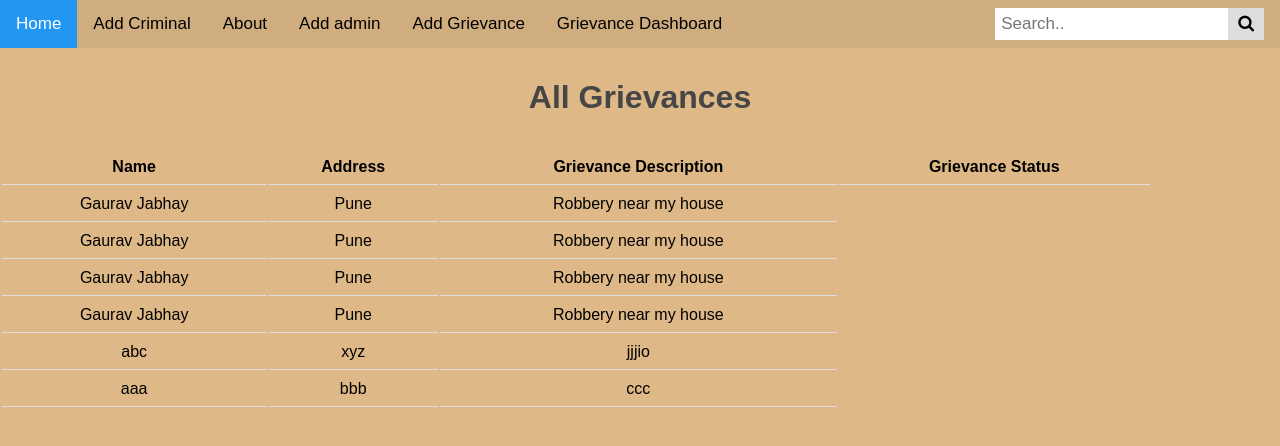
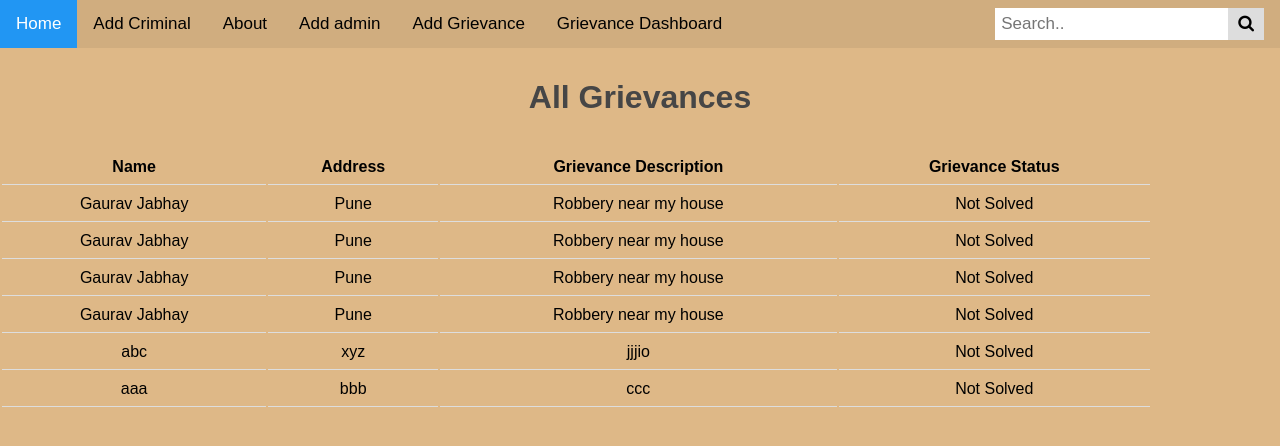
Before and after one commit to dipanshug124/CriminalDatabase, a Flask app: page /dashboard in a window 1280 px wide. Shown: the top 446 px of the page. Run offline with Flask 2, Linux system fonts and the light colour scheme; data comes from the database, SQL or seed files in the repository.

Commit message:
Add files via upload

```diff
--- a/DBMS_Test/templates/admingrievance.html
+++ b/DBMS_Test/templates/admingrievance.html
@@ -19,7 +19,7 @@
         <td>{{grievances.name}}</td>
         <td>{{grievances.address}}</td>
         <td>{{grievances.description}}</td>
-
+        <td><a href = "#">Solved</a><a href="#">/Not Solved</a></td>
     </tr>
     {% endfor %}
 </table>
--- a/DBMS_Test/templates/usergrievance.html
+++ b/DBMS_Test/templates/usergrievance.html
@@ -19,7 +19,7 @@
         <td>{{grievances.name}}</td>
         <td>{{grievances.address}}</td>
         <td>{{grievances.description}}</td>
-
+        <td>Not Solved</td>
     </tr>
     {% endfor %}
 </table>
```
Also changed, not shown: DBMS_Test/templates/details.html (+13 -13 lines).
